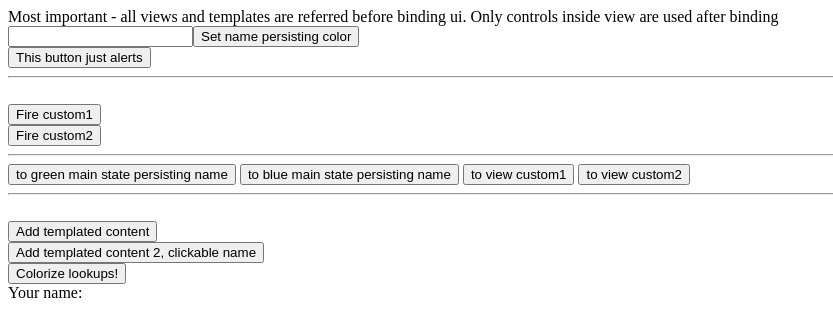
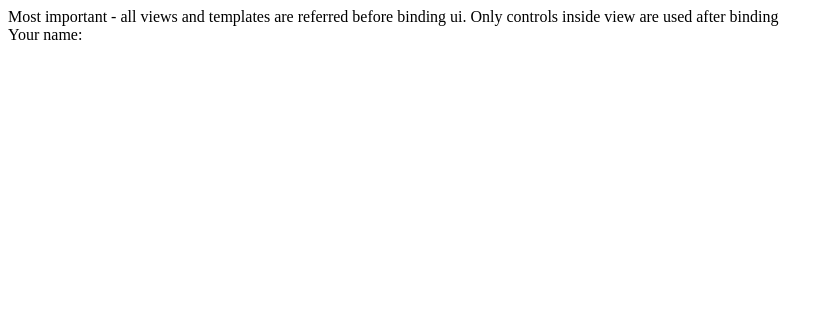
Before and after one commit to vecnas/jiant, a plain HTML site: page usage_example/index.html in a window 1280 px wide. Shown: the whole page, without its empty margins (0-833 px from the left). Drawn offline with nearby package versions, Linux system fonts and the light colour scheme; files whose address does not match are found by name.

Commit message:
Update usage_example/index.html

```diff
--- a/usage_example/index.html
+++ b/usage_example/index.html
@@ -14,7 +14,7 @@
 
 Most important - all views and templates are referred before binding ui. Only controls inside view are used after binding
 
-<div id="_askView">
+<div id="_askView" style="display: none;">
     <input class="_nameInput"/><button class="_setNameCtl">Set name persisting color</button>
     <br><button class="_brokenCtl">This button just alerts</button>
     <hr>
@@ -50,7 +50,7 @@ Most important - all views and templates are referred before binding ui. Only co
     <div>Count of custom events of type <span class="_eventsTypeLabel"></span> is <span class="_eventsCountLabel"></span></div>
     <button class="_ctlRoot">to root state</button>
     <button class="_ctlMain">to completely empty main state</button>
-    <button class="_ctlMainBlue">to blue main state persisting name</button>
+    <button class="_ctlMainBlue">to blue main state</button>
     <div class="_logContainer"></div>
 </div>
 
```
